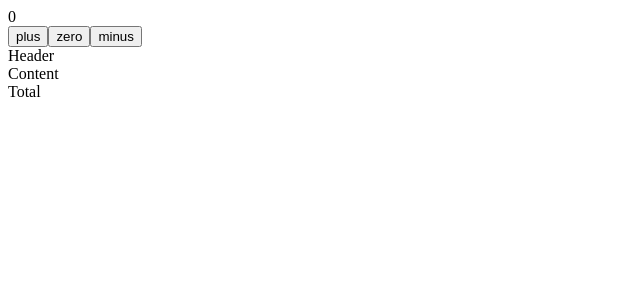
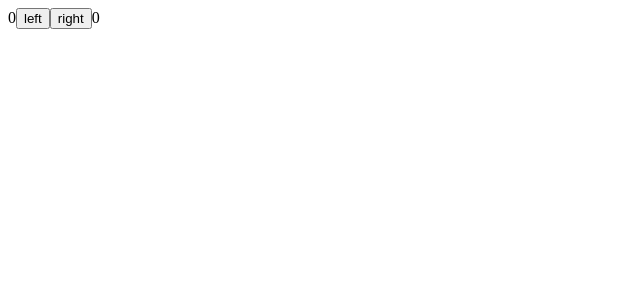
Before and after one commit to danielgavidia/full-stack-open, a React (Vite) app in the folder courseinfo/: page / in a window 1280 px wide. Shown: the top 300 px of the page, without its empty margins (0-640 px from the left). Built offline with nearby package versions, Linux system fonts and the light colour scheme.

Commit message:
added root app for part D exercises

```diff
--- /dev/null
+++ b/courseinfo/src/AppPartD.jsx
@@ -0,0 +1,29 @@
+import { useState } from "react";
+
+const AppPartD = () => {
+  const [clicks, setClicks] = useState({ left: 0, right: 0 });
+  const handleLeftClick = () => {
+    const newClicks = {
+      left: clicks.left + 1,
+      right: clicks.right,
+    };
+    setClicks(newClicks);
+  };
+  const handleRightClick = () => {
+    const newClicks = {
+      left: clicks.left,
+      right: clicks.right + 1,
+    };
+    setClicks(newClicks);
+  };
+  return (
+    <div>
+      {clicks.left}
+      <button onClick={handleLeftClick}>left</button>
+      <button onClick={handleRightClick}>right</button>
+      {clicks.right}
+    </div>
+  );
+};
+
+export default AppPartD;
--- a/courseinfo/src/main.jsx
+++ b/courseinfo/src/main.jsx
@@ -1,4 +1,6 @@
 import ReactDOM from "react-dom/client";
 import App from "./App.jsx";
+import AppPartD from "./AppPartD.jsx";
 
-ReactDOM.createRoot(document.getElementById("root")).render(<App />);
+// ReactDOM.createRoot(document.getElementById("root")).render(<App />);
+ReactDOM.createRoot(document.getElementById("root")).render(<AppPartD />);
```
